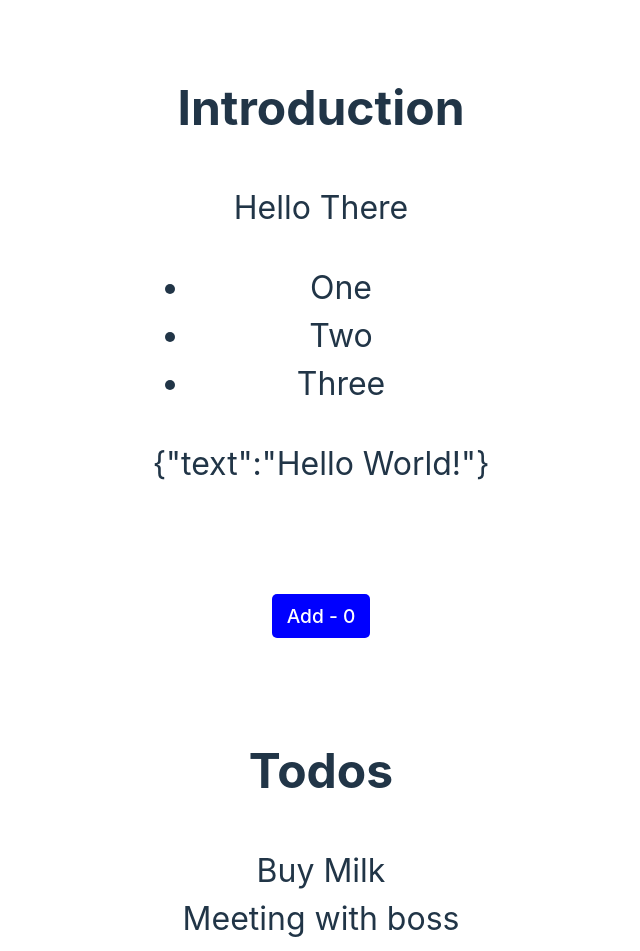
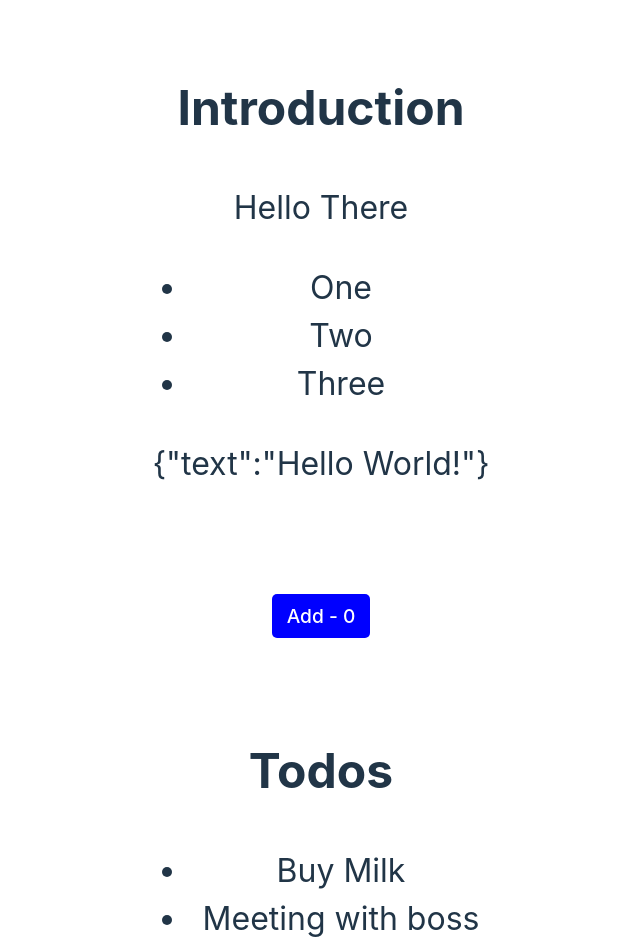
Before and after one commit to christosno/noBsTs-Typescript-Course, a React (Vite) app in the folder episode-20/: page / in a window 1280 px wide. Shown: the top 951 px of the page, without its empty margins (319-959 px from the left). Built offline with nearby package versions, Linux system fonts and the light colour scheme.

Commit message:
episode 24

```diff
--- a/episode-20/src/App.tsx
+++ b/episode-20/src/App.tsx
@@ -1,5 +1,7 @@
 import React, { useCallback, useEffect, useState, useRef } from 'react';
 import { useTodos } from './useTodos';
+
+import { UL } from './GenericComponent';
 
 import './App.css'
 
@@ -128,13 +130,19 @@ function App() {
       <br/>
       <br />
       <Heading title="Todos" />
-      {todos.map((todo) => {
+      {/* {todos.map((todo) => {
         return (
           <div key={todo.id}>
             <span onClick={() => removeTodo(todo.id )}>{todo.text}</span>
           </div>
         )
-      })}
+      })} */}
+      <UL
+        items={todos}
+        render={(todo) => <span>{todo.text}</span>}
+        itemClick={(todo) => removeTodo(todo.id)}
+        className='todo-list'
+      />
       <div>
       {/* <label htmlFor="todo">Add Todo: </label> */}
       <input ref={inputValue} name="todo" placeholder='Add a Todo' type='text'/>
--- /dev/null
+++ b/episode-20/src/GenericComponent.tsx
@@ -0,0 +1,16 @@
+import { type HTMLAttributes } from "react"
+
+export function UL<T>({ items, render, itemClick }: {
+	items: T[];
+	render: (item: T) => React.ReactNode;
+	itemClick: (item: T) => void;
+} & HTMLAttributes<HTMLUListElement>) {
+
+  return (
+	<ul>
+	  {items.map((item, index) => (
+		  <li onClick={() => itemClick(item)} key={index}>{render(item)}</li>
+	  ))}
+	</ul>
+  )
+}
```
